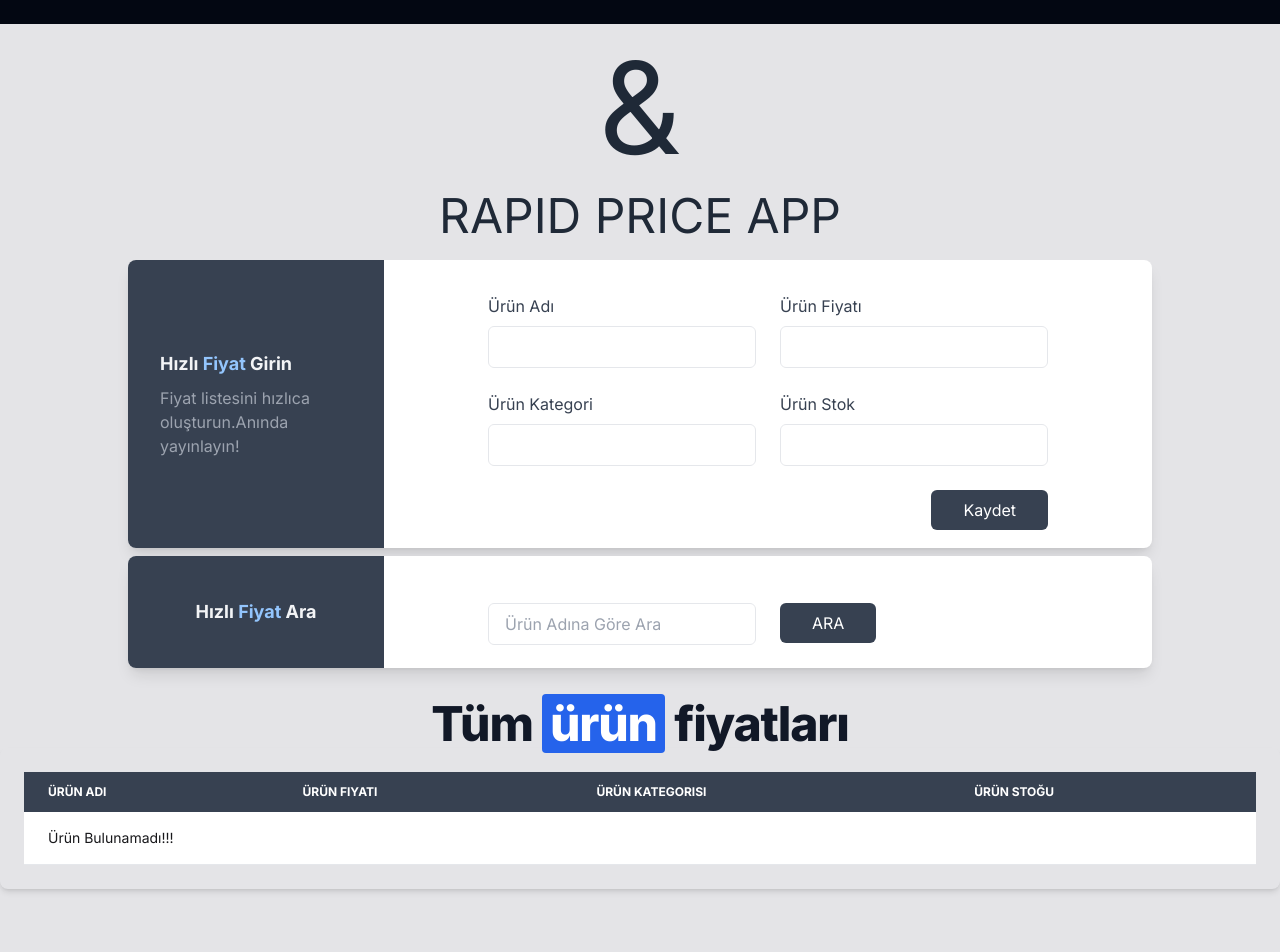
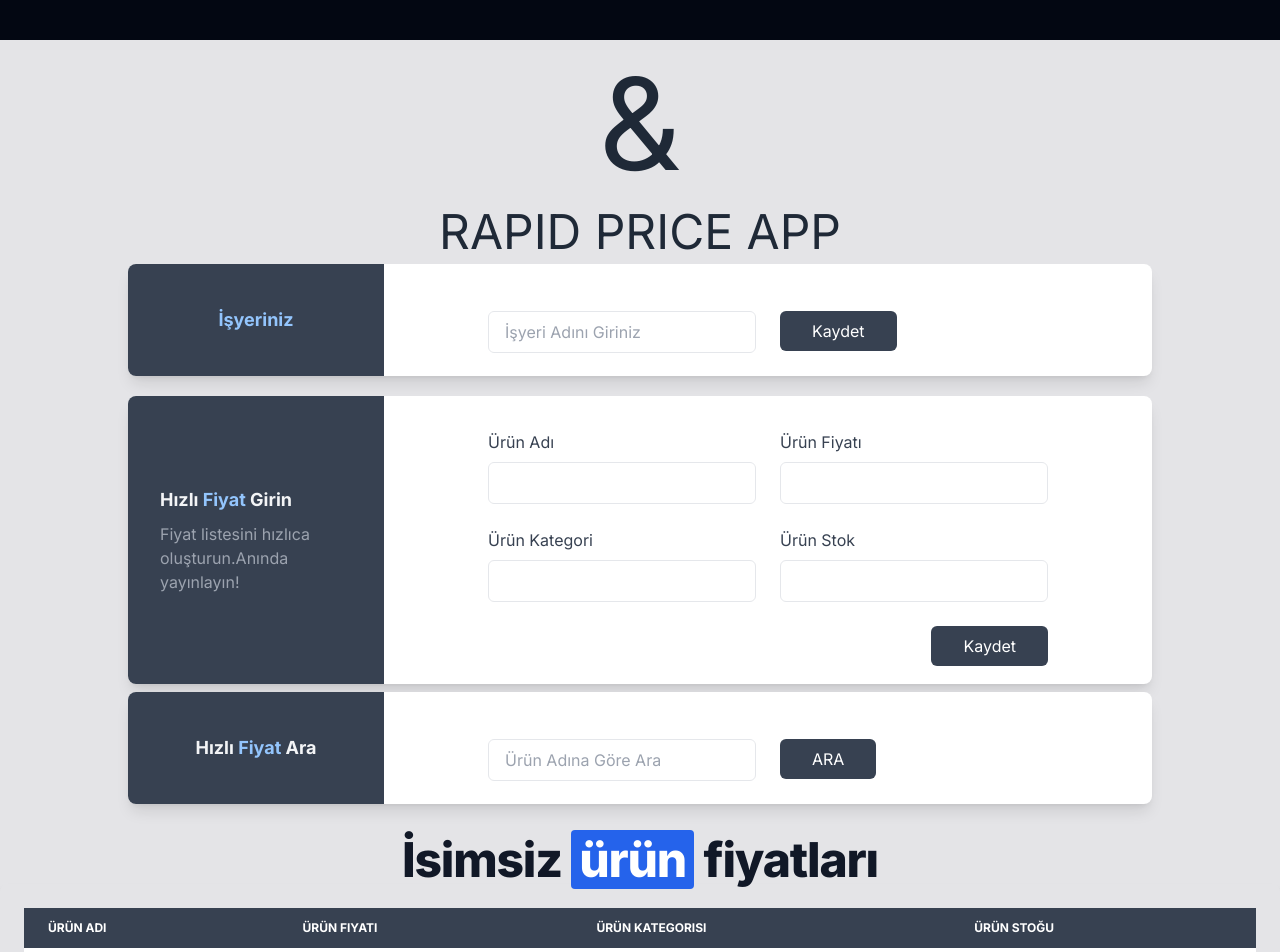
Before and after one commit to mehmetelbeyli79/rapidpricing-withNextJS, a Next.js app: page / in a window 1280 px wide. Shown: the top 952 px of the page. Built offline with nearby package versions, Linux system fonts and the light colour scheme.

Commit message:
Şirket ismi eklendi.

```diff
--- a/app/GlobalState/Features/urunler/urunSlice.js
+++ b/app/GlobalState/Features/urunler/urunSlice.js
@@ -9,12 +9,25 @@ const getInitialUrunler = () => {
     return [];
   }
 };
+const getInitialSirket = () => {
+  const storedSirket = localStorage.getItem("sirket");
+  if (storedSirket) {
+    return JSON.parse(storedSirket);
+  } else {
+    return "İsimsiz";
+  }
+}
 export const urunSlice = createSlice({
   name: "urunler",
   initialState: {
     urunler: getInitialUrunler(),
+    isyeri: getInitialSirket(),
   },
   reducers: {
+    sirketEkle: (state, action) => {
+      state.isyeri = action.payload.sirketAd;
+      localStorage.setItem("sirket", JSON.stringify(action.payload.sirketAd));
+    },
     urunEkle: (state, action) => {
       state.urunler.push(action.payload);
       const storedUrunler = JSON.parse(localStorage.getItem("urunler"));
@@ -83,7 +96,8 @@ export const urunSlice = createSlice({
     },
   },
 });
-export const { urunEkle, updateKategori, urunGuncelle, urunSil, urunAra } =
+export const { urunEkle, updateKategori, urunGuncelle, urunSil, urunAra ,sirketEkle } =
   urunSlice.actions;
 export const selectUrunler = (state) => state.urunler.urunler;
+export const selectSirket = (state) => state.urunler.isyeri;
 export default urunSlice.reducer;
--- /dev/null
+++ b/app/Sirket.jsx
@@ -0,0 +1,24 @@
+"use client";
+import React from "react";
+import SirketForm from "./components/SirketForm";
+function Sirket() {
+  return (
+    <section className="flex flex-col max-w-5xl mx-auto overflow-hidden bg-white rounded-lg shadow-lg dark:bg-gray-800 md:flex-row md:h-28 mt-2">
+      <div className="md:flex md:items-center md:justify-center md:w-1/4 md:bg-gray-700 md:dark:bg-gray-800">
+        <div className="px-6 py-6 md:px-8 md:py-0">
+          <h2 className="text-lg font-bold text-gray-700 dark:text-white md:text-gray-100">
+            <span className="text-blue-600 dark:text-blue-400 md:text-blue-300">
+              İşyeriniz
+            </span>{" "}
+          </h2>
+        </div>
+      </div>
+
+      <div className="flex items-center justify-center pb-6 md:py-0 md:w-3/4">
+        <SirketForm />
+      </div>
+    </section>
+  );
+}
+
+export default Sirket;
--- a/app/UrunAra.jsx
+++ b/app/UrunAra.jsx
@@ -1,8 +1,12 @@
 "use client"
 import React from 'react'
 import AraForm from './components/AraForm'
+import { useSelector } from "react-redux";
+import { selectSirket } from "./GlobalState/Features/urunler/urunSlice";
 function UrunAra() {
+  const sirket = useSelector(selectSirket);
   return (
+    <div>
     <section className="flex flex-col max-w-5xl mx-auto overflow-hidden bg-white rounded-lg shadow-lg dark:bg-gray-800 md:flex-row md:h-28 mt-2">
       <div className="md:flex md:items-center md:justify-center md:w-1/4 md:bg-gray-700 md:dark:bg-gray-800">
         <div className="px-6 py-6 md:px-8 md:py-0">
@@ -18,8 +22,17 @@ function UrunAra() {
 
       <div className="flex items-center justify-center pb-6 md:py-0 md:w-3/4">
       <AraForm />
+
       </div>
     </section>
+    <h1 class="mt-8 text-center text-2xl font-extrabold leading-none tracking-tight text-gray-900 md:text-3xl lg:text-5xl dark:text-white">
+        {sirket + " "}
+        <mark class="px-2 text-white bg-blue-600 rounded dark:bg-blue-500">
+          ürün
+        </mark>{" "}
+        fiyatları
+      </h1>
+    </div>
   )
 }
 
--- /dev/null
+++ b/app/components/SirketForm.jsx
@@ -0,0 +1,41 @@
+"use client"
+import React from "react";
+import { useDispatch } from "react-redux";
+import { sirketEkle } from "../GlobalState/Features/urunler/urunSlice";
+function SirketForm() {
+  const dispatch = useDispatch();
+  const submitForm = (e) => {
+
+    e.preventDefault();
+    const formData = {
+      sirketAd: e.target.companyname.value,
+    };
+    dispatch(sirketEkle(formData));
+    e.target.reset();
+  };
+  return (
+    <form onSubmit={submitForm}>
+      <div className="grid grid-cols-1 gap-6 mt-4 sm:grid-cols-2">
+        <div>
+          <input
+            placeholder="İşyeri Adını Giriniz"
+            required
+            id="companyname"
+            type="text"
+            className="block w-full px-4 py-2 mt-2 text-gray-700 bg-white border border-gray-200 rounded-md dark:bg-gray-800 dark:text-gray-300 dark:border-gray-600 focus:border-blue-400 focus:ring-blue-300 focus:ring-opacity-40 dark:focus:border-blue-300 focus:outline-none focus:ring"
+          />
+        </div>
+        <div>
+          <button
+            type="submit"
+            className="px-8 mt-2 py-2.5 leading-5 text-white transition-colors duration-300 transform bg-gray-700 rounded-md hover:bg-gray-600 focus:outline-none focus:bg-gray-600"
+          >
+            Kaydet
+          </button>
+        </div>
+      </div>
+    </form>
+  );
+}
+
+export default SirketForm;
--- a/app/layout.js
+++ b/app/layout.js
@@ -12,11 +12,11 @@ export default function RootLayout({ children }) {
   return (
     <html lang="en">
       <body className={`${inter.className} bg-zinc-200`}>
-        <div className="bg-gray-950 h-6 flex w-full"></div>
+        <div className="bg-gray-950 h-10 flex w-full"></div>
         <h2 className="sm:text-9xl text-6xl text-center mt-5">&</h2>
         <h2 className="sm:text-5xl text-2xl text-center mt-5">RAPID PRICE APP</h2>
         <Providers>{children}</Providers>
-        <div className="bg-gray-950 h-6 flex w-full text-white text-xs items-center pl-3">Developed By Mehmet ELBEYLİ</div>
+        <div className="bg-gray-950 h-10 flex w-full text-white text-sm items-center pl-3">Design & Developed By Mehmet ELBEYLİ</div>
       </body>
     </html>
   );
--- a/app/page.js
+++ b/app/page.js
@@ -3,18 +3,13 @@ import Kategori from "./Kategori";
 import UrunEkle from "./UrunEkle";
 import UrunAra from "./UrunAra";
 import UrunListesi from "./UrunListesi";
+import Sirket from "./Sirket";
 export default function Home() {
   return (
     <main>
+      <Sirket/>
       <UrunEkle />
       <UrunAra />
-      <h1 class="mt-8 text-center text-2xl font-extrabold leading-none tracking-tight text-gray-900 md:text-3xl lg:text-5xl dark:text-white">
-        Tüm{" "}
-        <mark class="px-2 text-white bg-blue-600 rounded dark:bg-blue-500">
-          ürün
-        </mark>{" "}
-        fiyatları
-      </h1>
       <UrunListesi/>
       <Kategori />
     </main>
```
